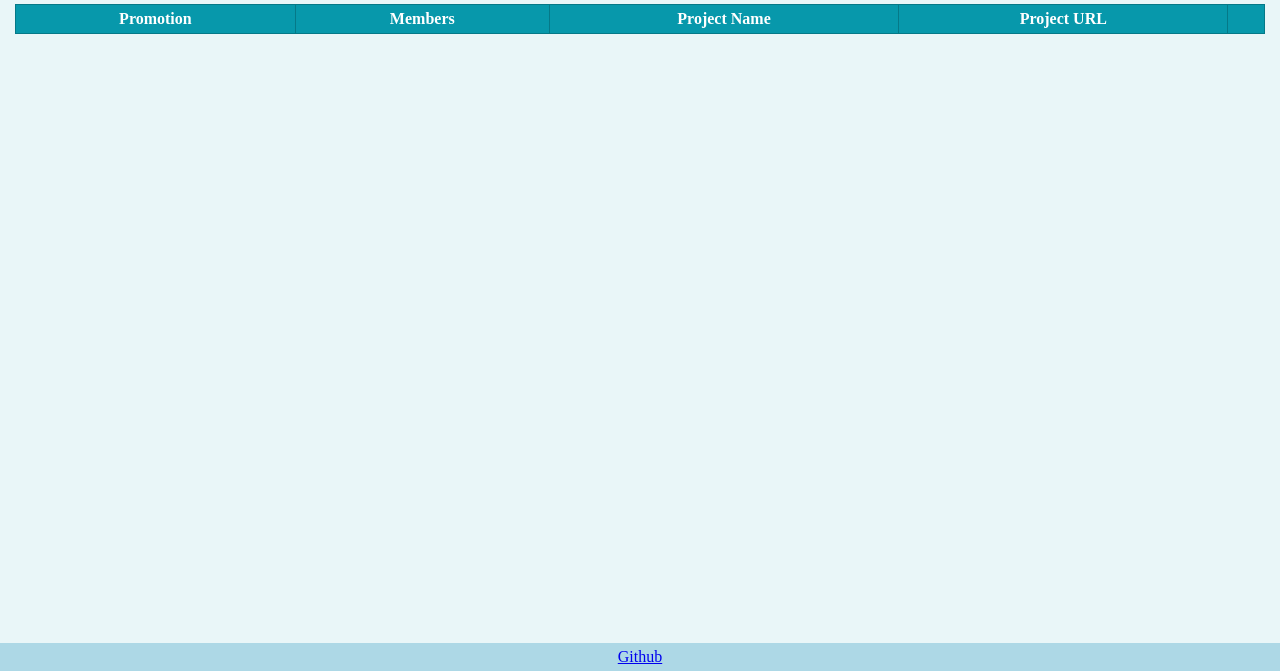
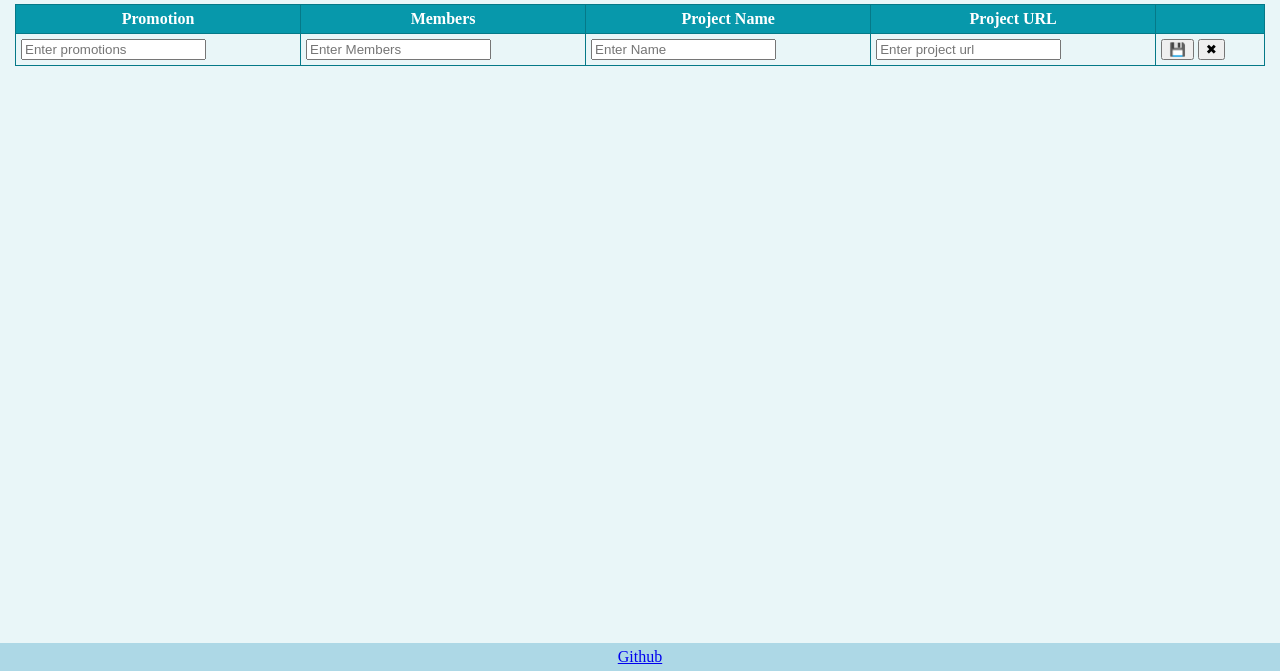
Before and after one commit to raresrobotin/teams-networking, a website built with webpack: page src/index.html in a window 1280 px wide. Shown: the part 129-800 px from the top of the page. Built offline with nearby package versions, Linux system fonts and the light colour scheme; files whose address does not match are found by name.

Commit message:
create static form to create team

```diff
--- a/src/index.html
+++ b/src/index.html
@@ -18,6 +18,7 @@
       </div>
     </header>
     <section>
+      <form action="secretary.html" method="get">
         <table id="teamsTable" border="1">
           <thead>
             <tr>
@@ -29,8 +30,28 @@
             </tr>
           </thead>
           <tbody></tbody>
-        <tfoot></tfoot>
+          <tfoot>
+            <tr>
+              <td>
+                <input type="text" name="promotion" id="promotion" placeholder="Enter promotions" required />
+              </td>
+              <td>
+                <input type="text" name="members" id="members" placeholder="Enter Members" required />
+              </td>
+              <td>
+                <input type="text" name="name" id="name" placeholder="Enter Name" required />
+              </td>
+              <td>
+                <input type="text" name="project url" id="project url" placeholder="Enter project url" required />
+              </td>
+              <td>
+                <button type="submit">💾</button>
+                <button type="reset">✖</button>
+              </td>
+            </tr>
+          </tfoot>
         </table>
+      </form>
     </section>
     <footer>
       <a href="https://github.com/raresrobotin/teams-networking">Github</a>
--- a/src/style.css
+++ b/src/style.css
@@ -73,7 +73,7 @@ section {
 }
 
 #teamsTable tr:nth-child(even) {
-  background-color: w#f2f2f2;
+  background-color: #f2f2f2;
 }
 
 footer {
```
Lines whose indentation alone changed are shown as unchanged.
